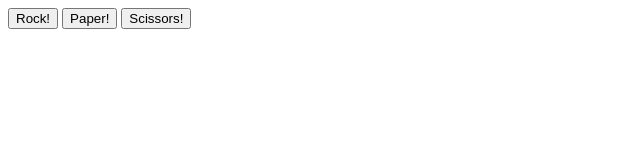
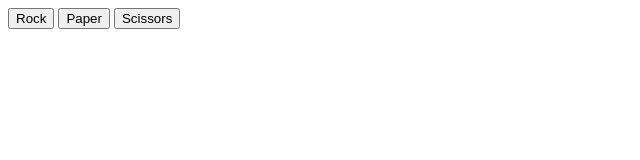
Before and after one commit to HiRyanShuai/rock-paper-scissors, a plain HTML site: page index.html in a window 1280 px wide. Shown: the full height of the page, 0-640 px from the left. Drawn offline with Linux system fonts and the light colour scheme.

Commit message:
improve code

```diff
--- a/index.html
+++ b/index.html
@@ -6,9 +6,9 @@
     <title>Document</title>
 </head>
 <body>
-    <button id="rock">Rock!</button>
-    <button id="paper">Paper!</button>
-    <button id="scissors">Scissors!</button>
+    <button id="rock">Rock</button>
+    <button id="paper">Paper</button>
+    <button id="scissors">Scissors</button>
     <p id="showtext"></p>
     <script src="main.js"></script>
 </body>
--- a/main.js
+++ b/main.js
@@ -10,7 +10,6 @@ function playGame(){
     let computerScore = 0;
 
     function playRound(humanChoice, computerChoice){
-        //humanChoice = humanChoice.toLowerCase();
         let outputText = '';
         if(humanChoice===computerChoice){
             outputText += `Draw! ${humanChoice} vs ${computerChoice}`;
@@ -26,7 +25,7 @@ function playGame(){
             outputText += `You lose! ${computerChoice}(computer) beats ${humanChoice}(you)`;
         }
         outputText += `<br>Score: You = ${humanScore}  Computer = ${computerScore}`;
-        return outputText;
+        return outputText + '<br>';
     }
 
     const buttons = document.querySelectorAll('button');
@@ -35,7 +34,6 @@ function playGame(){
     buttons.forEach(button=>{
         button.addEventListener('click',()=>{
             output.innerHTML += playRound(button.id,getComputerChoice());
-            output.innerHTML += '<br>';
             if(humanScore === 5){
                 output.innerHTML += '<br>===================<br>Final Result: You Win!!! <br>===================<br><br>';
                 humanScore = computerScore = 0;
@@ -47,21 +45,7 @@ function playGame(){
         });
     });
 
-    // for(let i = 1; i < 6; i++){
-    //     console.log("Round "+i);
-    //     playRound(getHumanChoice(),getComputerChoice());
-    // }
-
-    // console.log("==== Final result ====")
-    // console.log(`You = ${humanScore}  Computer = ${computerScore}`);
-    // if(humanScore > computerScore){
-    //     console.log("You win!");
-    // }else if(humanScore === computerScore){
-    //     console.log("Draw!");
-    // }else{
-    //     console.log("You lose!");
-    // }
-    // return;
+    return;
 }
 
 playGame();
```
